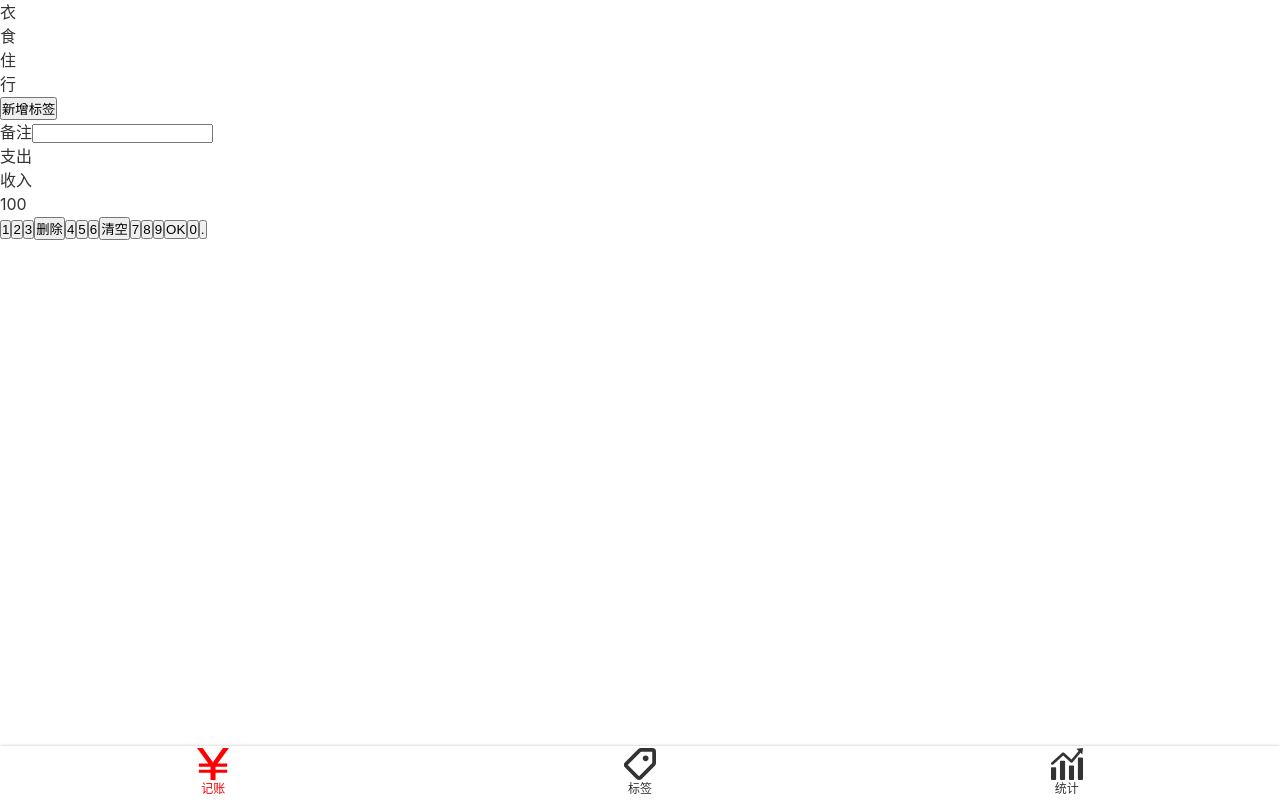
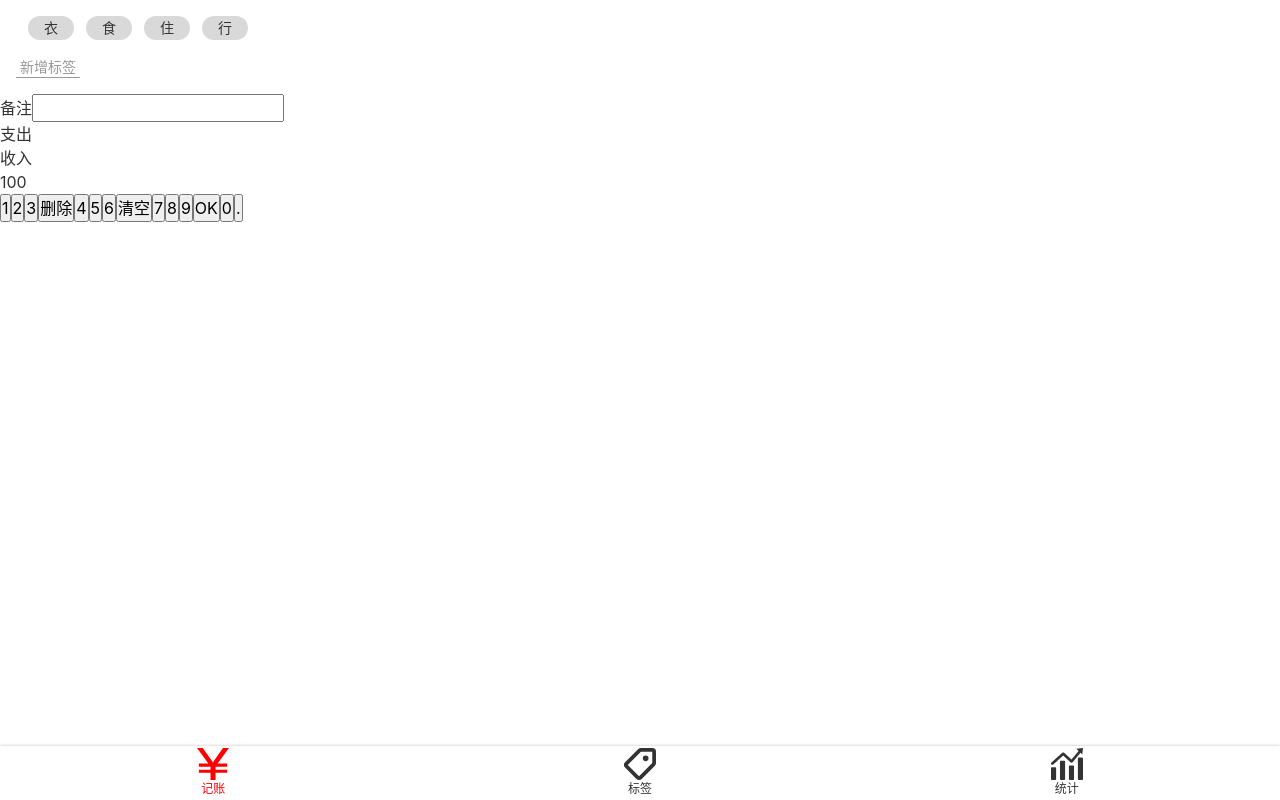
Before and after one commit to clouddawn/morney-2, a Vue app: page /#/money in a window 1280 px wide. Built offline with nearby package versions, Linux system fonts and the light colour scheme.

Commit message:
HTML和CSS已完成

```diff
--- a/src/App.vue
+++ b/src/App.vue
@@ -11,6 +11,7 @@
   body {
     line-height: 1.5;
     font-family: $font-hei;
+    font-size: 16px;
   }
   #app {
     -webkit-font-smoothing: antialiased;
--- a/src/assets/style/reset.scss
+++ b/src/assets/style/reset.scss
@@ -7,3 +7,9 @@ a {
   text-decoration: none;
   color: inherit;
 }
+ul,ol {
+  list-style: none;
+}
+button,input {
+  font: inherit;
+}
--- a/src/views/Money.vue
+++ b/src/views/Money.vue
@@ -46,11 +46,38 @@
 </template>
 
 <script lang="ts">
-export default {
-  name: 'Money',
-};
+  export default {
+    name: 'Money',
+  };
 </script>
 
 <style lang="scss" scoped>
-@import "~@/assets/style/helper.scss";
+  @import "~@/assets/style/helper.scss";
+  .tags {
+    font-size: 14px;
+    padding: 16px;
+    > .current {
+      display: flex;
+      > li {
+        background: #d9d9d9;
+        height: 24px;
+        line-height: 24px;
+        padding: 0 16px;
+        margin-left: 12px;
+        -webkit-border-radius: 12px;
+        -moz-border-radius: 12px;
+        border-radius: 12px;
+      }
+    }
+    > .new {
+      padding-top: 16px;
+      button {
+        background: transparent;
+        border: none;
+        color: #999;
+        border-bottom: 1px solid;
+        padding: 0 4px;
+      }
+    }
+  }
 </style>
```
